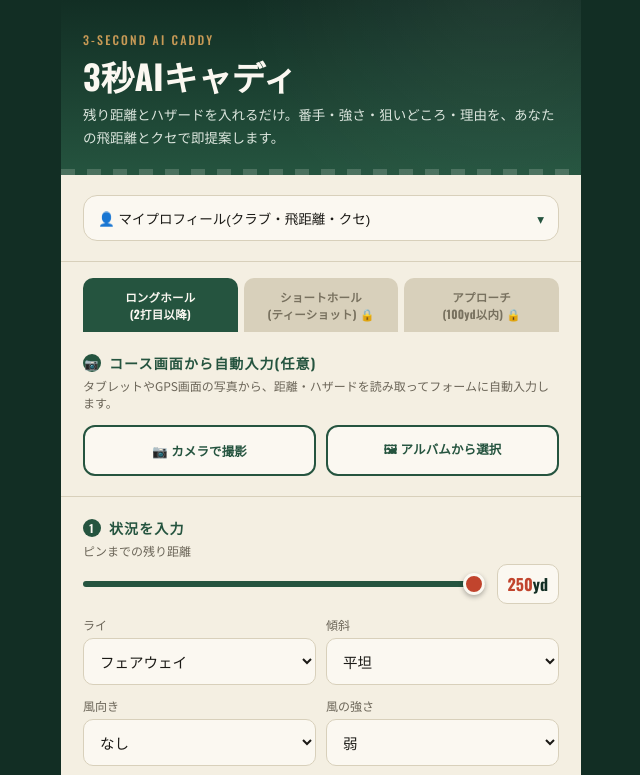
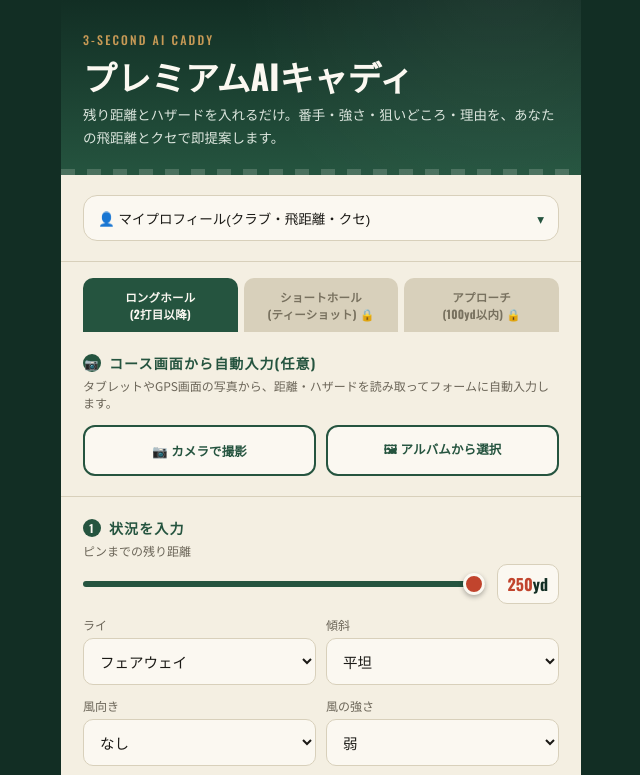
Before and after one commit to elcojpn2021-rgb/aicaddie-app, a plain HTML site: page index.html in a window 1280 px wide. Shown: the top 775 px of the page, without its empty margins (319-959 px from the left). Drawn offline with nearby package versions, Linux system fonts and the light colour scheme.

Commit message:
Update index.html

```diff
--- a/index.html
+++ b/index.html
@@ -3,7 +3,7 @@
 <head>
 <meta charset="UTF-8">
 <meta name="viewport" content="width=device-width, initial-scale=1.0, maximum-scale=1.0">
-<title>3秒AIキャディ</title>
+<title>プレミアムAIキャディ</title>
 <link rel="preconnect" href="https://fonts.googleapis.com">
 <link href="https://fonts.googleapis.com/css2?family=Oswald:wght@500;600;700&family=Noto+Sans+JP:wght@400;500;700;900&display=swap" rel="stylesheet">
 <style>
@@ -332,7 +332,7 @@ footer.note{padding:16px 22px 40px;font-size:11px;color:#8a8371;line-height:1.7;
 
   <div class="hero">
     <p class="eyebrow">3-Second AI Caddy</p>
-    <h1>3秒AIキャディ</h1>
+    <h1>プレミアムAIキャディ</h1>
     <p>残り距離とハザードを入れるだけ。番手・強さ・狙いどころ・理由を、あなたの飛距離とクセで即提案します。</p>
   </div>
 
```
